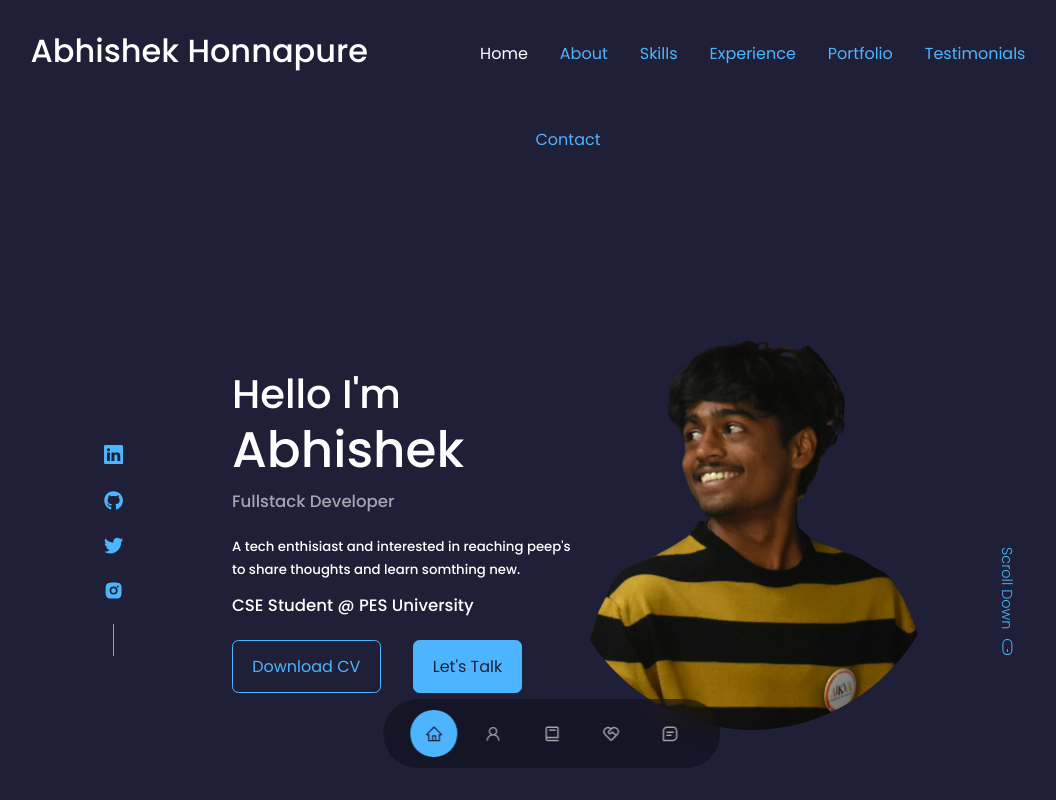
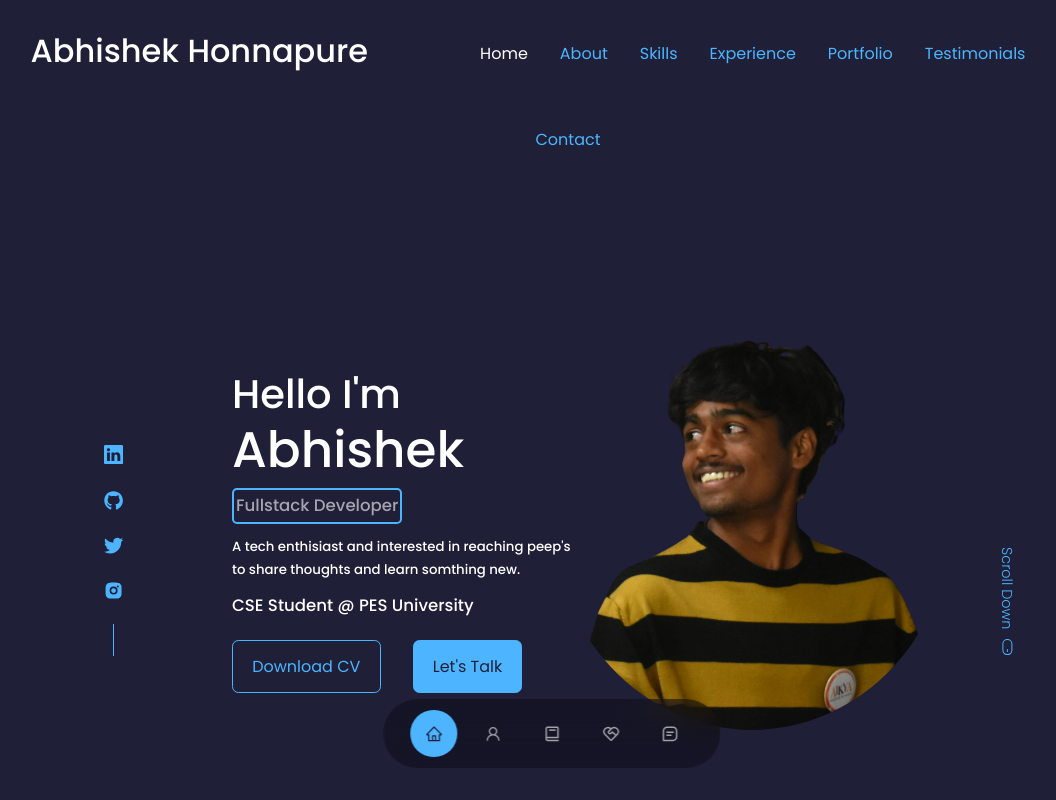
Before and after one commit to its-abhishek/AbhishekHonnapure, a React (Create React App) app: page / in a window 1280 px wide. Shown: the top 800 px of the page, without its empty margins (88-1144 px from the left). Built offline with nearby package versions, Linux system fonts and the light colour scheme.

Commit message:
minor changes headers - Abhishek

```diff
--- a/src/components/header/CTA.jsx
+++ b/src/components/header/CTA.jsx
@@ -4,8 +4,8 @@ import CV from '../../assets/cv.pdf'
 const CTA = () => {
   return (
     <div className='cta'>
-      <a href= {CV} Download class='btn'>Download CV</a>
-      <a href="#contact" class='btn btn-primary'>Let's Talk</a>
+      <a data-aos="zoom-in-right" href= {CV} Download class='btn'>Download CV</a>
+      <a data-aos="zoom-in-left" href="#contact" class='btn btn-primary'>Let's Talk</a>
     </div>
   )
 }
--- a/src/components/header/Header.jsx
+++ b/src/components/header/Header.jsx
@@ -46,7 +46,7 @@ const Header = () => {
           <h1>Abhishek</h1>
         </div>
         <div data-aos="zoom-in-right" className="header__container-text3">
-          <h5 className="text-light">Fullstack Developer</h5>
+          <h5 className="text-light" style={{border:"2px solid #4db5ff",borderRadius:"5px",padding:"2px"}} >Fullstack Developer</h5>
         </div>
         <div className="header__container-text4">
           <h5>
```
